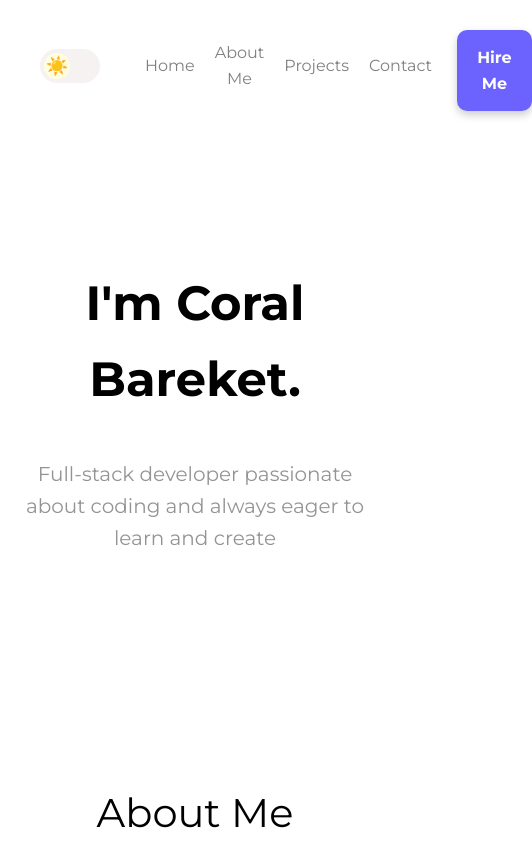
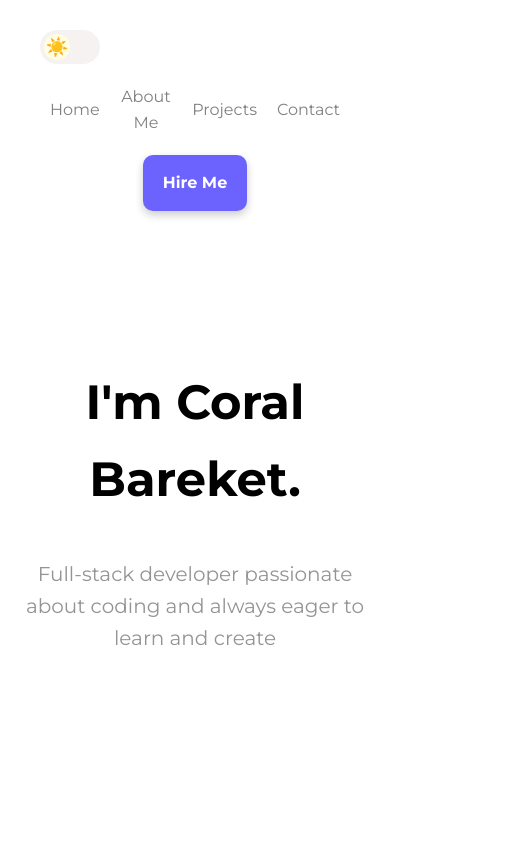
Before and after one commit to CoralBareket/my-portfolio, a React (Create React App) app: page / in a window 390 px wide. Shown: the top 844 px of the page, 532 px wide, since content can reach past the window. Built offline with nearby package versions, Linux system fonts and the light colour scheme.

Commit message:
Small screen display adjustment fix

```diff
--- a/src/styles/App.css
+++ b/src/styles/App.css
@@ -8,6 +8,8 @@
   padding: 0;
   line-height: 1.6;
   transition: background-color 0.5s ease-in-out;
+  justify-content: center;
+  align-items: center;
 }
 
 /* Dark Mode Variables */
--- a/src/styles/Header.css
+++ b/src/styles/Header.css
@@ -33,12 +33,10 @@
   text-decoration: none;
 }
 
-/* Toggle button */
 .toggle-button {
   margin-right: 20px;
 }
 
-/* Toggle button switch style */
 .switch {
   position: relative;
   display: inline-block;
@@ -134,16 +132,15 @@
   transform: scale(1); /* Return to normal size when clicked */
 }
 
-/* Responsive styling */
 @media (max-width: 768px) {
   header {
-    flex-direction: row;
+    flex-direction: column;
     align-items: center;
     max-width: 100%;
   }
 
   nav {
-    width: 100vw;
+    width: 100%;
     display: flex;
     justify-content: center;
     text-align: center;
@@ -163,9 +160,15 @@
 
   header .cta-button {
     margin: 10px 0 0 0;
-    width: 100%;
+    width: auto;
     height: auto;
     text-align: center;
     padding: 15px 20px;
   }
+
+  header .toggle-button {
+    align-self: flex-start;
+    margin: 10px 0;
+  }
+
 }
```
